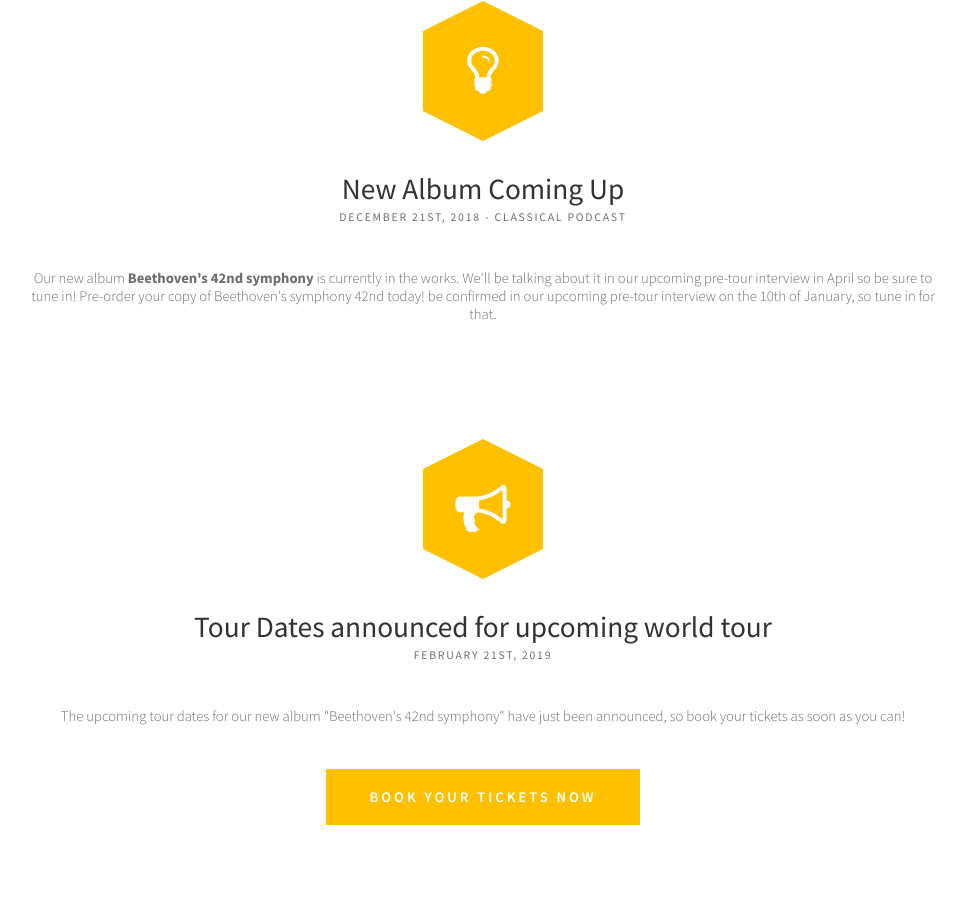
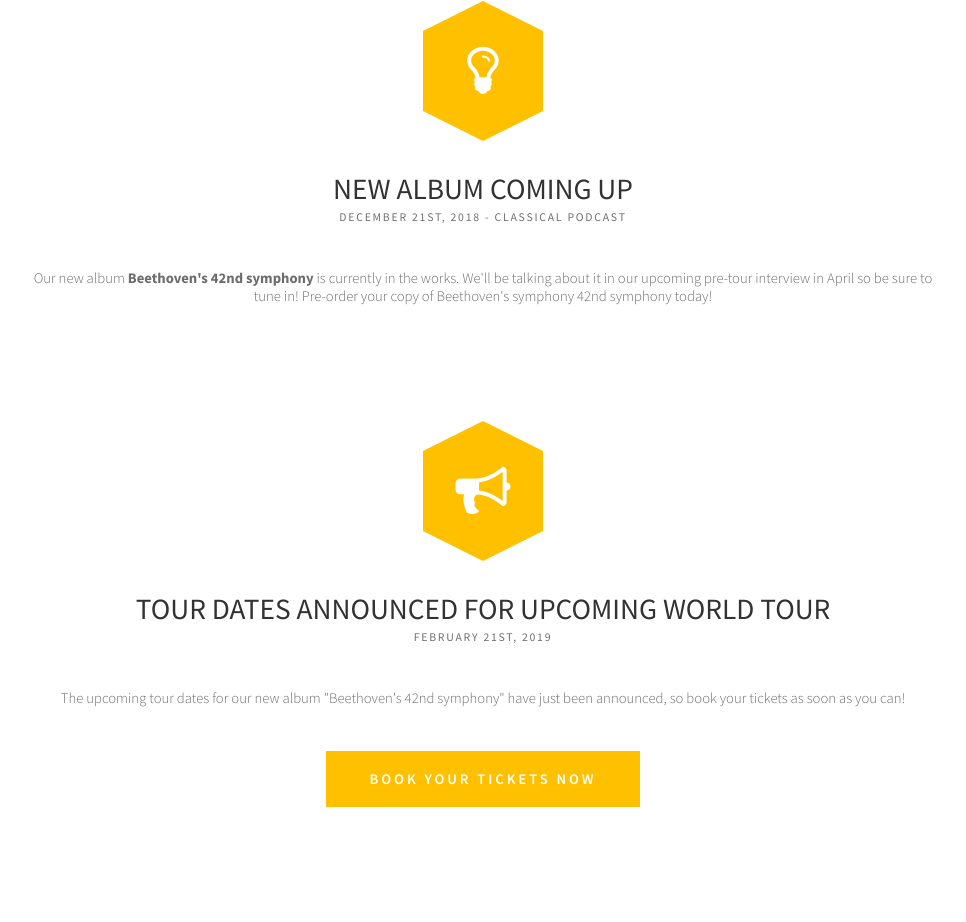
Before and after one commit to ArshKmrn/arshkmrn.github.io, a plain HTML site: page band.html in a window 1280 px wide. Shown: the part 1451-2373 px from the top of the page, without its empty margins (157-1123 px from the left). Drawn offline with Linux system fonts and the light colour scheme.

Commit message:
Update band.html

```diff
--- a/band.html
+++ b/band.html
@@ -41,16 +41,16 @@
 			<div class="ebox1">
 				<div class="hexagon"><span class="icon icon-lightbulb"></span></div>
 				<div class="title">
-					<h2>New Album Coming Up</h2>
+					<h2>NEW ALBUM COMING UP</h2>
 					<span class="byline">December 21st, 2018 - Classical Podcast</span>
 				</div>
-				<p>Our new album <strong> Beethoven's 42nd symphony </strong> is currently in the works. We'll be talking about it in our upcoming pre-tour interview in April so be sure to tune in! Pre-order your copy of Beethoven's symphony 42nd today! be confirmed in our upcoming pre-tour interview on the 10th of January, so tune in for that.</p>
+				<p>Our new album <strong> Beethoven's 42nd symphony </strong> is currently in the works. We'll be talking about it in our upcoming pre-tour interview in April so be sure to tune in! Pre-order your copy of Beethoven's symphony 42nd symphony today!</p>
 			</div>
 
 			<div class="ebox2">
 				<div class="hexagon"><span class="icon icon-bullhorn"></span></div>
 				<div class="title">
-					<h2>Tour Dates announced for upcoming world tour</h2>
+					<h2>TOUR DATES ANNOUNCED FOR UPCOMING WORLD TOUR</h2>
 					<span class="byline">February 21st, 2019</span>
 				</div>
 				<p>The upcoming tour dates for our new album "Beethoven's 42nd symphony" have just been announced, so book your tickets as soon as you can!</p>
```
